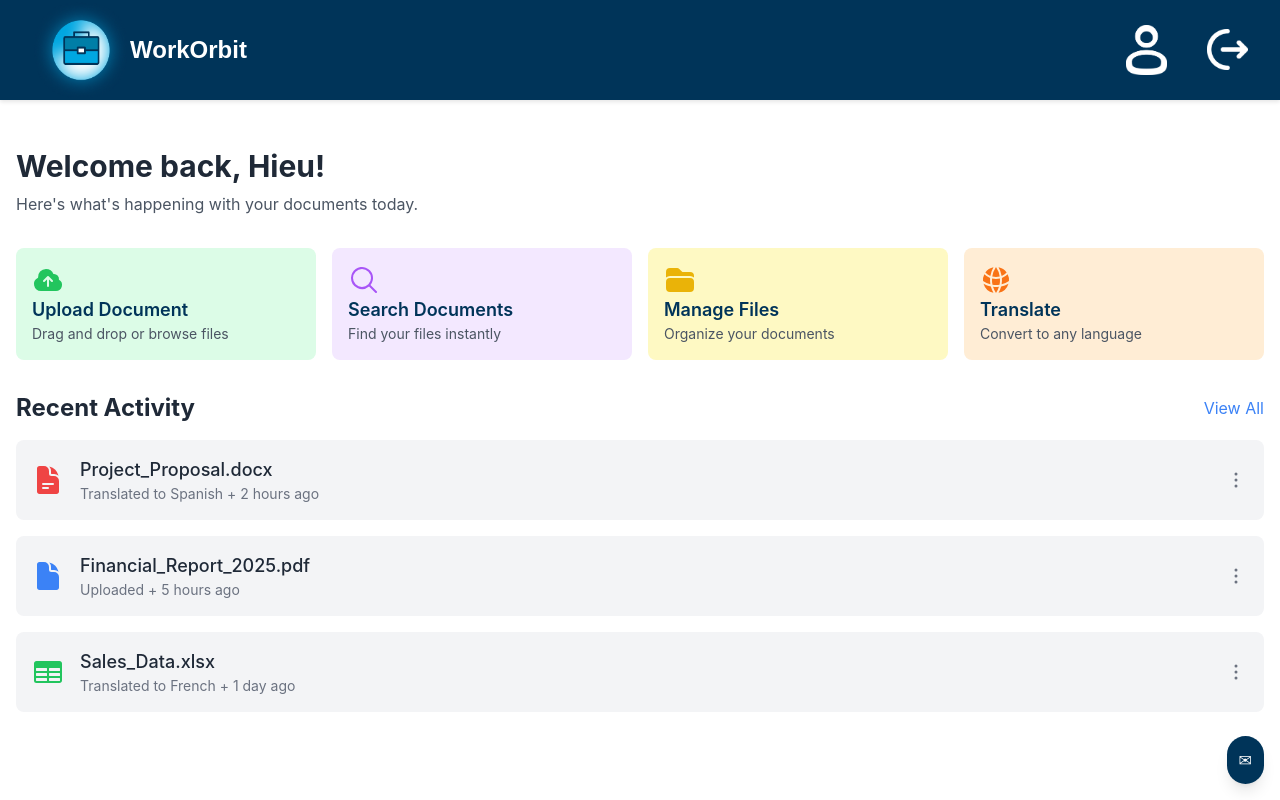
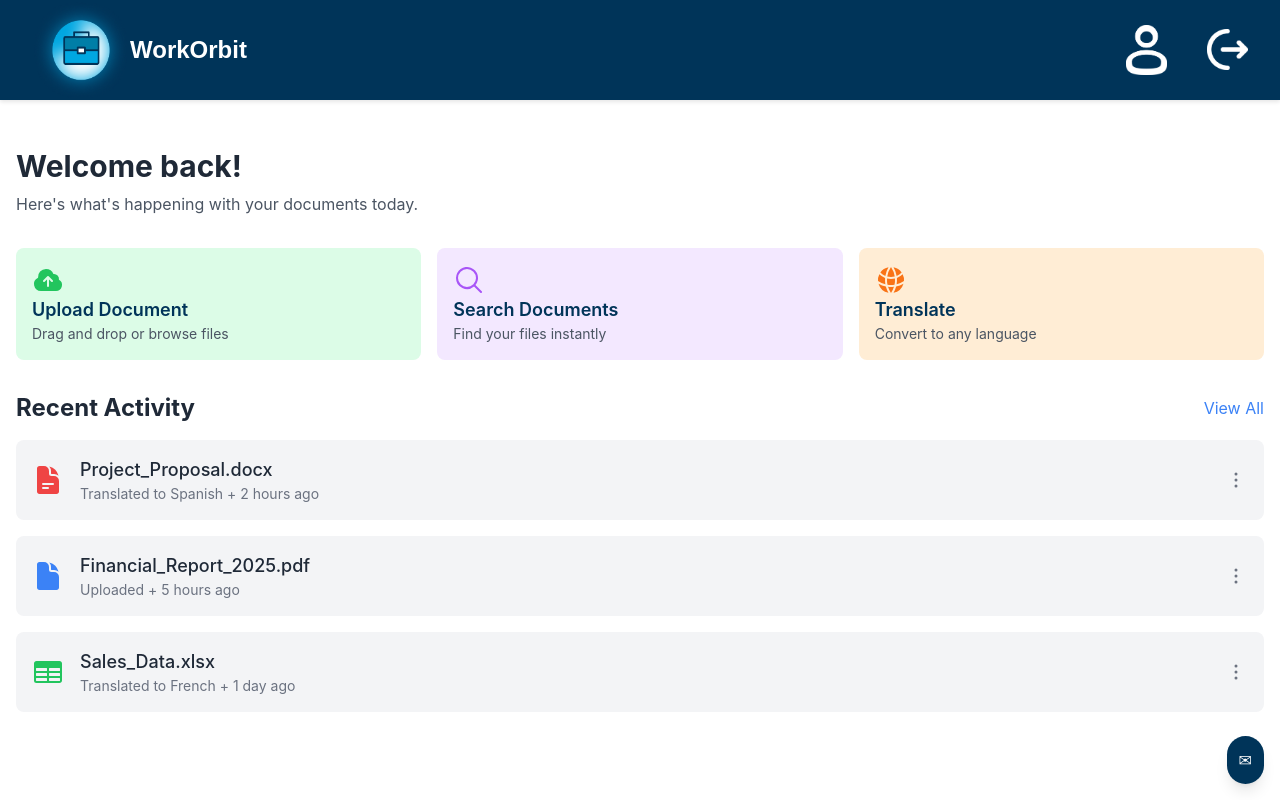
Before and after one commit to DuongNguyen28/WorkOrbit, a Next.js app in the folder frontend/fe-csds395-hd/: page /landing in a window 1280 px wide. Built offline with nearby package versions, Linux system fonts and the light colour scheme.

Commit message:
Route to Landing after login, edit the buttons
Signed-off-by: lekhoavu2909 <vulk29@gmail.com>

```diff
--- a/frontend/fe-csds395-hd/src/app/page.tsx
+++ b/frontend/fe-csds395-hd/src/app/page.tsx
@@ -4,8 +4,6 @@
 
 import type { NextPage } from 'next'
 import { useRouter } from 'next/navigation'
-
-import Link from 'next/link'
 
 const Page: NextPage = () => {
   const router = useRouter()
--- a/frontend/fe-csds395-hd/src/app/search/page.tsx
+++ b/frontend/fe-csds395-hd/src/app/search/page.tsx
@@ -21,8 +21,7 @@ interface SearchResult {
 const searchResults: SearchResult[] = [
   { id: 1, fileName: 'Q4 Financial Report.pdf', modified: '2 days ago', category: 'PDF Files' },
   { id: 2, fileName: 'Project Proposal.docx', modified: 'yesterday', category: 'Word Documents' },
-  { id: 3, fileName: 'Q4 Financial Report.pdf', modified: '2 days ago', category: 'PDF Files' },
-  { id: 4, fileName: 'Project Proposal.docx', modified: 'yesterday', category: 'Word Documents' },
+  { id: 4, fileName: 'Project Proposal.xlsx', modified: 'yesterday', category: 'Spreadsheets' },
 ];
 
 const SearchPage: NextPage = () => {
--- a/frontend/fe-csds395-hd/src/components/ActionButtons.tsx
+++ b/frontend/fe-csds395-hd/src/components/ActionButtons.tsx
@@ -1,5 +1,5 @@
 import ActionButton from './ActionButton';
-import { CloudArrowUpIcon, MagnifyingGlassIcon, FolderIcon, GlobeAltIcon } from '@heroicons/react/24/solid';
+import { CloudArrowUpIcon, MagnifyingGlassIcon, GlobeAltIcon } from '@heroicons/react/24/solid';
 
 interface ActionButtonsProps {
   onClick: (action: string) => void;
@@ -21,13 +21,13 @@ export default function ActionButtons({ onClick }: ActionButtonsProps) {
       backgroundColor: "bg-purple-100",
       action: "search"
     },
-    {
-      icon: <FolderIcon className="h-8 w-8 text-yellow-500" />,
-      title: "Manage Files",
-      subtext: "Organize your documents",
-      backgroundColor: "bg-yellow-100",
-      action: "manage"
-    },
+    // {
+    //   icon: <FolderIcon className="h-8 w-8 text-yellow-500" />,
+    //   title: "Manage Files",
+    //   subtext: "Organize your documents",
+    //   backgroundColor: "bg-yellow-100",
+    //   action: "manage"
+    // },
     {
       icon: <GlobeAltIcon className="h-8 w-8 text-orange-500" />,
       title: "Translate",
@@ -38,7 +38,7 @@ export default function ActionButtons({ onClick }: ActionButtonsProps) {
   ];
 
   return (
-    <div className="grid grid-cols-1 sm:grid-cols-2 md:grid-cols-4 gap-4 mt-8">
+    <div className="grid grid-cols-1 sm:grid-cols-2 md:grid-cols-3 gap-4 mt-8">
       {buttons.map((button, index) => (
         <ActionButton
           key={index}
--- a/frontend/fe-csds395-hd/src/components/Welcome.tsx
+++ b/frontend/fe-csds395-hd/src/components/Welcome.tsx
@@ -1,7 +1,7 @@
 export default function Welcome() {
     return (
       <div className="mt-8">
-        <h1 className="text-3xl font-bold text-gray-800">Welcome back, Hieu!</h1>
+        <h1 className="text-3xl font-bold text-gray-800">Welcome back!</h1>
         <p className="text-gray-600 mt-2">Here's what's happening with your documents today.</p>
       </div>
     );
--- a/frontend/fe-csds395-hd/src/components/header/Auth/AuthPanel.tsx
+++ b/frontend/fe-csds395-hd/src/components/header/Auth/AuthPanel.tsx
@@ -70,7 +70,7 @@ function AuthPanel({ mode, onSwitchMode, className /*, onSuccess, onError */ }:
       console.log('Authentication successful:', data);
 
       if (isLogin) {
-        router.push('/translation');
+        router.push('/landing');
       } else {
         alert('Sign up successful! Please log in.');
         onSwitchMode();
```
